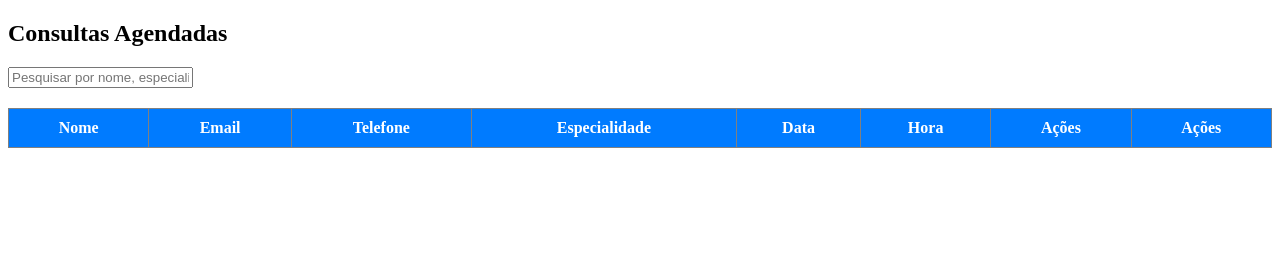
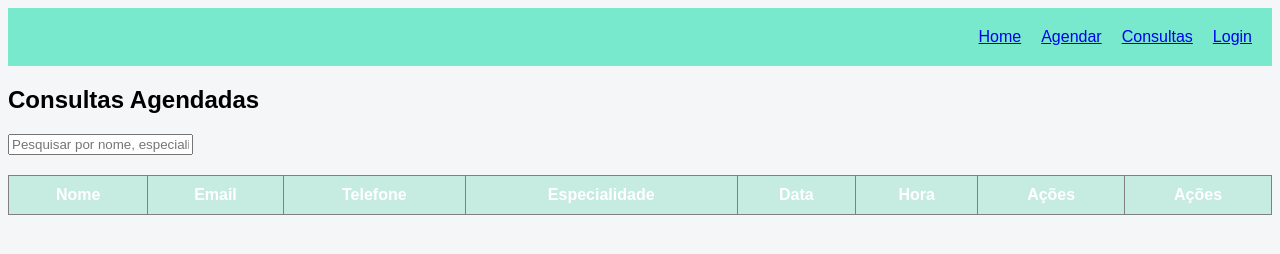
Before and after one commit to fabioyferreira/agendaConsulta, a website: page consulta.html in a window 1280 px wide. Drawn offline with Linux system fonts and the light colour scheme; no server answers.

Commit message:
InclusaoTelaHome

```diff
--- a/consulta.html
+++ b/consulta.html
@@ -1,22 +1,27 @@
 <!DOCTYPE html>
 <html lang="pt-br">
+
 <head>
   <meta charset="UTF-8">
   <title>Lista de Consultas</title>
   <link rel="stylesheet" href="consultas.css">
 </head>
+
 <body>
+
+  <nav class="menu">
+    <li><a href="index.html">Home</a></li>
+    <li><a href="telaAgendamento.html">Agendar</a></li>
+    <li><a href="consulta.html">Consultas</a></li>
+    <li><a href="telaLogin.html">Login</a></li>
+
+  </nav>
 
   <div class="container">
     <h2>Consultas Agendadas</h2>
 
 
-<input
-  type="text"
-  id="busca"
-  placeholder="Pesquisar por nome, especialidade ou data"
-  onkeyup="buscarConsultas()"
-/>
+    <input type="text" id="busca" placeholder="Pesquisar por nome, especialidade ou data" onkeyup="buscarConsultas()" />
 
 
 
@@ -39,4 +44,5 @@
 
   <script src="consultas.js"></script>
 </body>
+
 </html>
--- a/consultas.css
+++ b/consultas.css
@@ -4,7 +4,7 @@ table {
 }
 
 th {
-  background-color: #007BFF;
+  background-color: #c6ece1;
   color: white;
 }
 
@@ -26,3 +26,22 @@ button {
 button:hover {
   background-color: darkred;
 }
+
+.menu {
+  display: flex;
+  flex-direction: row;
+  justify-content: flex-end;
+  align-items: center;
+  gap: 20px;
+  background-color: #78e9cd;
+  padding: 20px;
+  list-style: none;
+  margin: 0;
+}
+
+body {
+  font-family: Arial, sans-serif;
+  background-color: #f4f6f8;
+
+
+}
--- /dev/null
+++ b/index.css
@@ -0,0 +1,38 @@
+body {
+  font-family: Arial, sans-serif;
+  background-color: #f4f6f8;
+  margin: 0;
+  padding: 0%;
+}
+
+
+
+.container {
+  display: flex;
+  flex-direction: row;
+  width: 100%;
+  height: 100vh;
+  justify-content: space-around;
+  align-content: center;
+  align-items: center;
+  padding: 20px;
+
+  background: white;
+}
+
+#img-home {
+  width: 600px;
+  height: auto;
+}
+
+.menu {
+  display: flex;
+  flex-direction: row;
+  justify-content: flex-end;
+  align-items: center;
+  gap: 20px;
+  background-color: #78e9cd;
+  padding: 20px;
+  list-style: none;
+  color: black;
+}
--- a/server.js
+++ b/server.js
@@ -11,7 +11,7 @@ app.use(express.json());
 const db = mysql.createConnection({
   host: "localhost",
   user: "root",
-  password: "",
+  password: "garfanhoto",
   database: "agendamento"
 });
 
--- a/telaAgendamento.css
+++ b/telaAgendamento.css
@@ -2,6 +2,19 @@ body {
   font-family: Arial, sans-serif;
   background-color: #f4f6f8;
 }
+
+.menu {
+  display: flex;
+  flex-direction: row;
+  justify-content: flex-end;
+  align-items: center;
+  gap: 20px;
+  background-color: #78e9cd;
+  padding: 20px;
+  list-style: none;
+  color: black;
+}
+
 
 .container {
   width: 400px;
```
Also changed, not shown: index.html (added, +35 -0 lines), telaAgendamento.html (+10 -0 lines), consultaMedica.webp (added).
